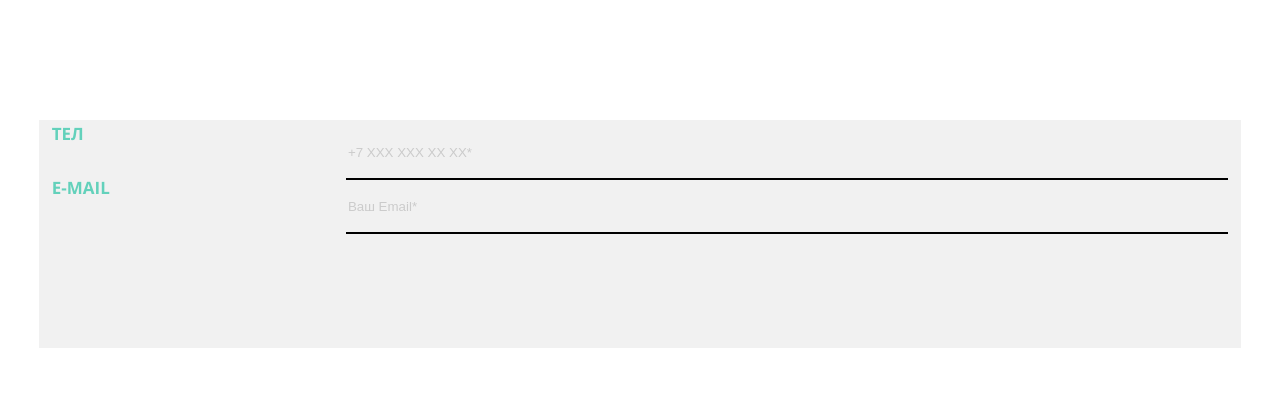
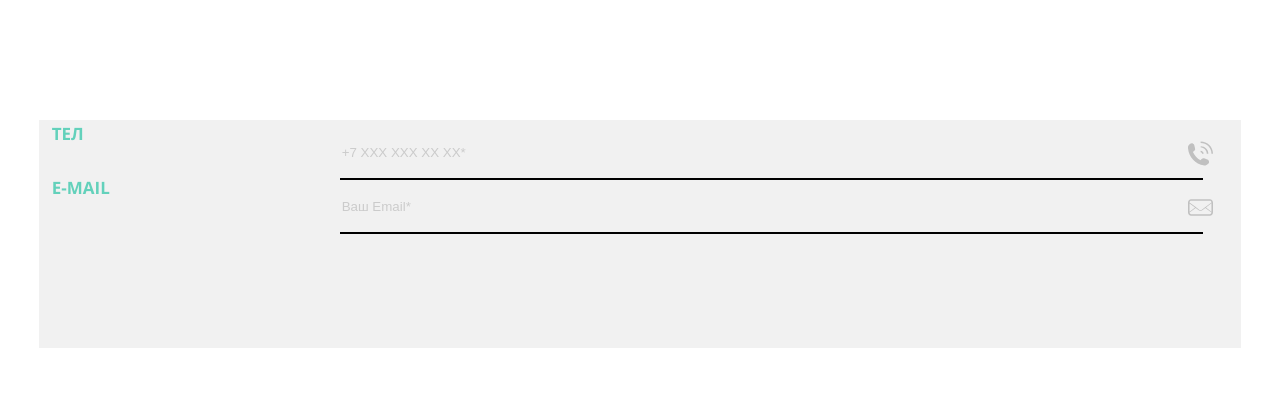
Before and after one commit to VasilevAleks/1623077-mishka-22, a website: page source/form.html in a window 1280 px wide. Shown: the part 1162-1557 px from the top of the page. Drawn offline with nearby package versions, Linux system fonts and the light colour scheme; files that its build step writes are made by us from their sources; files whose address does not match are found by name.

Commit message:
Форма

```diff
--- a/source/form.html
+++ b/source/form.html
@@ -155,8 +155,10 @@
               <legend class="visually-hidden">Для обратной связи</legend>
                 <label class="feedback__contacts" for="phone">ТЕЛ</label><span class="scale"></span>
                 <input class="feedback__contacts-input" id="phone" type="number" name="feedback-phone" placeholder="+7 ХХХ ХХХ ХХ ХХ*">
+                <img class="feedback__contacts-phone" src="img/icons/phone.svg" width="25" height="25" alt="Трубка">
                 <label class="feedback__contacts" for="email">E-MAIL</label><span class="scale"></span>
                 <input class="feedback__contacts-input" id="email" type="email" name="feedback-email" placeholder="Ваш Email*">
+                <img class="feedback__contacts-mail" src="img/icons/mail.svg" width="25" height="25" alt="почта">
             </fieldset>
             <div class="wishes-text">
               <p class="wishes-text__title">ДОП</p><span class="scale"></span>
--- a/source/sass/blocks/feedback.scss
+++ b/source/sass/blocks/feedback.scss
@@ -6,7 +6,7 @@
   @media (min-width: $tablet-width) {
     grid-row: 4/5;
     display: grid;
-    grid-template-columns: 1fr 3fr;
+    grid-template-columns: 1fr 3fr 25px;
     grid-template-rows: min-content min-content;
     background: #f1f1f1;
   }
@@ -35,12 +35,52 @@
   }
 }
 
-.feedback__contacts-input:active::placeholder::after {
-  content: "";
-  position: absolute;
-  width: 25px;
-  height: 25px;
-  background: #000000 url("../img/icons/phone.svg") no-repeat;
+.feedback__contacts-phone {
+  justify-self: flex-end;
+  position: relative;
+  top: -35px;
+  left: 94%;
+  opacity: 0.2;
+
+  @media (min-width: $tablet-width) {
+    top: 15px;
+    left: -15px;
+    grid-row: 1/2;
+    grid-column: 3/4;
+    width: 25px;
+    height: 25px;
+  }
+
+
+  &:hover,
+  &:focus,
+  &:active {
+    opacity: 1;
+    fill: #62d1ba;
+  }
+}
+
+.feedback__contacts-mail {
+  position: relative;
+
+  top: -30px;
+  left: 94%;
+
+  @media (min-width: $tablet-width) {
+    top: 15px;
+    left: -15px;
+    grid-row: 2/3;
+    grid-column: 3/4;
+    width: 25px;
+    height: 25px;
+  }
+
+  &:hover,
+  &:focus,
+  &:active {
+    opacity: 1;
+    fill: #62d1ba;
+  }
 }
 
 .feedback__contacts-input {
```
Also changed, not shown: source/img/icons/mail.svg (added).
